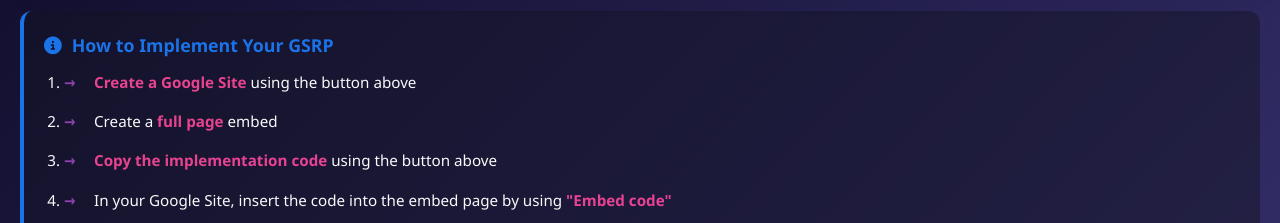
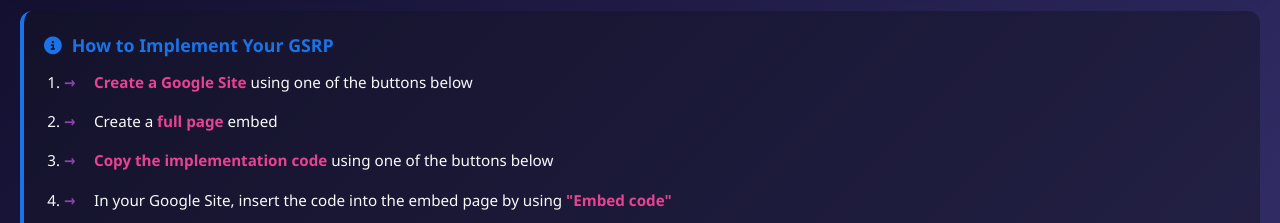
Before and after one commit to accalgebraofficehours/make-gsrp, a plain HTML site: page index.html in a window 1280 px wide. Shown: the part 213-436 px from the top of the page. Drawn offline with Linux system fonts and the light colour scheme; no server answers.

Commit message:
Update index.html

```diff
--- a/index.html
+++ b/index.html
@@ -444,9 +444,9 @@
      <div class="instructions">
       <h3><i class="fas fa-info-circle"></i> How to Implement Your GSRP</h3>
       <ol>
-        <li><strong>Create a Google Site</strong> using the button above</li>
+        <li><strong>Create a Google Site</strong> using one of the buttons below</li>
         <li>Create a<strong> full page</strong> embed</li>
-        <li><strong>Copy the implementation code</strong> using the button above</li>
+        <li><strong>Copy the implementation code</strong> using one of the buttons below</li>
         <li>In your Google Site, insert the code into the embed page by using <strong>"Embed code"</strong></li>
         <li><strong>Adjust the CONFIG settings </strong>in the code as needed</li>
         <li>Rename the home and embed pages to the <strong>blank space character </strong>to make your GSRP harder to get blocked or stolen</li>
```
